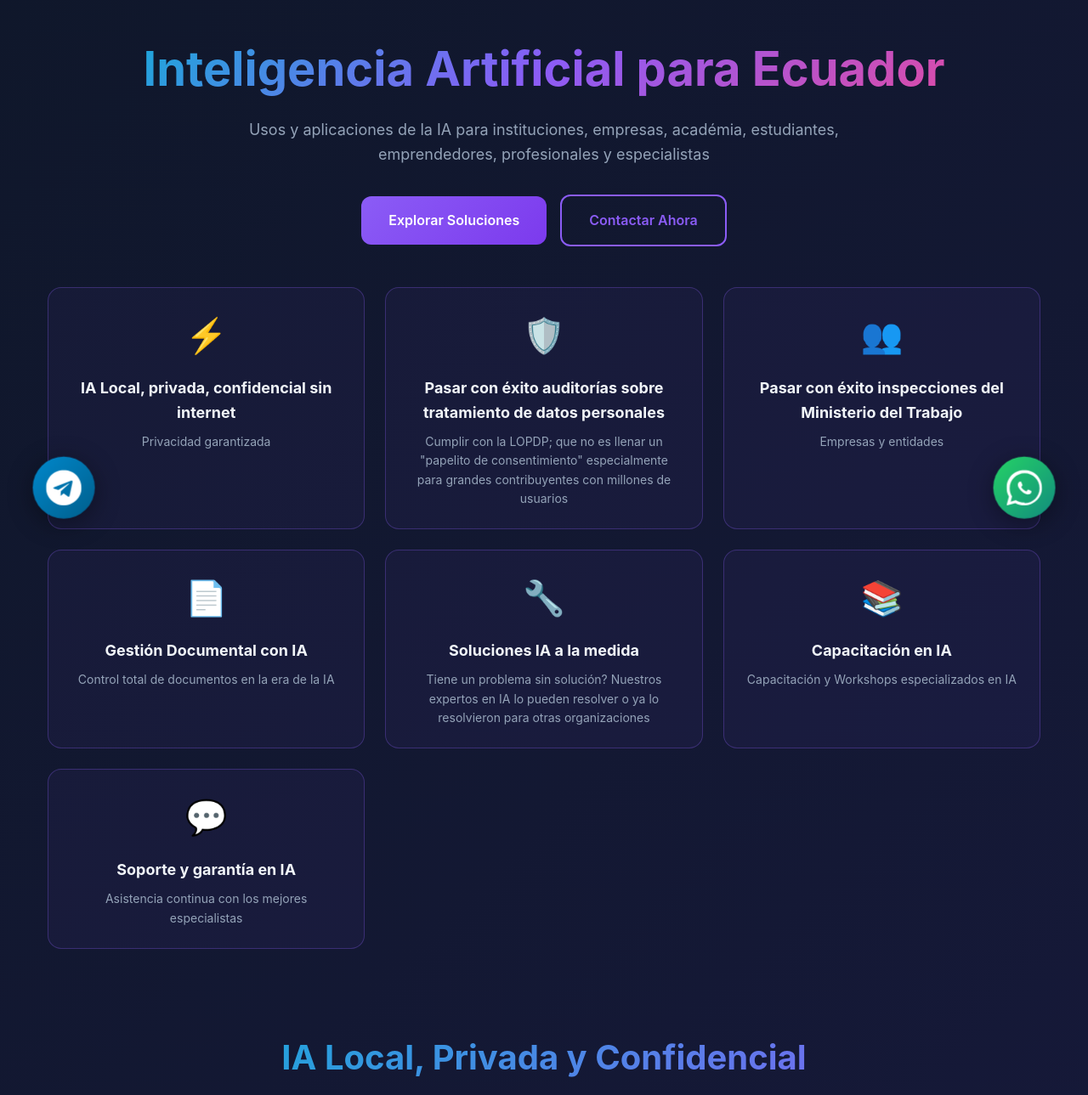
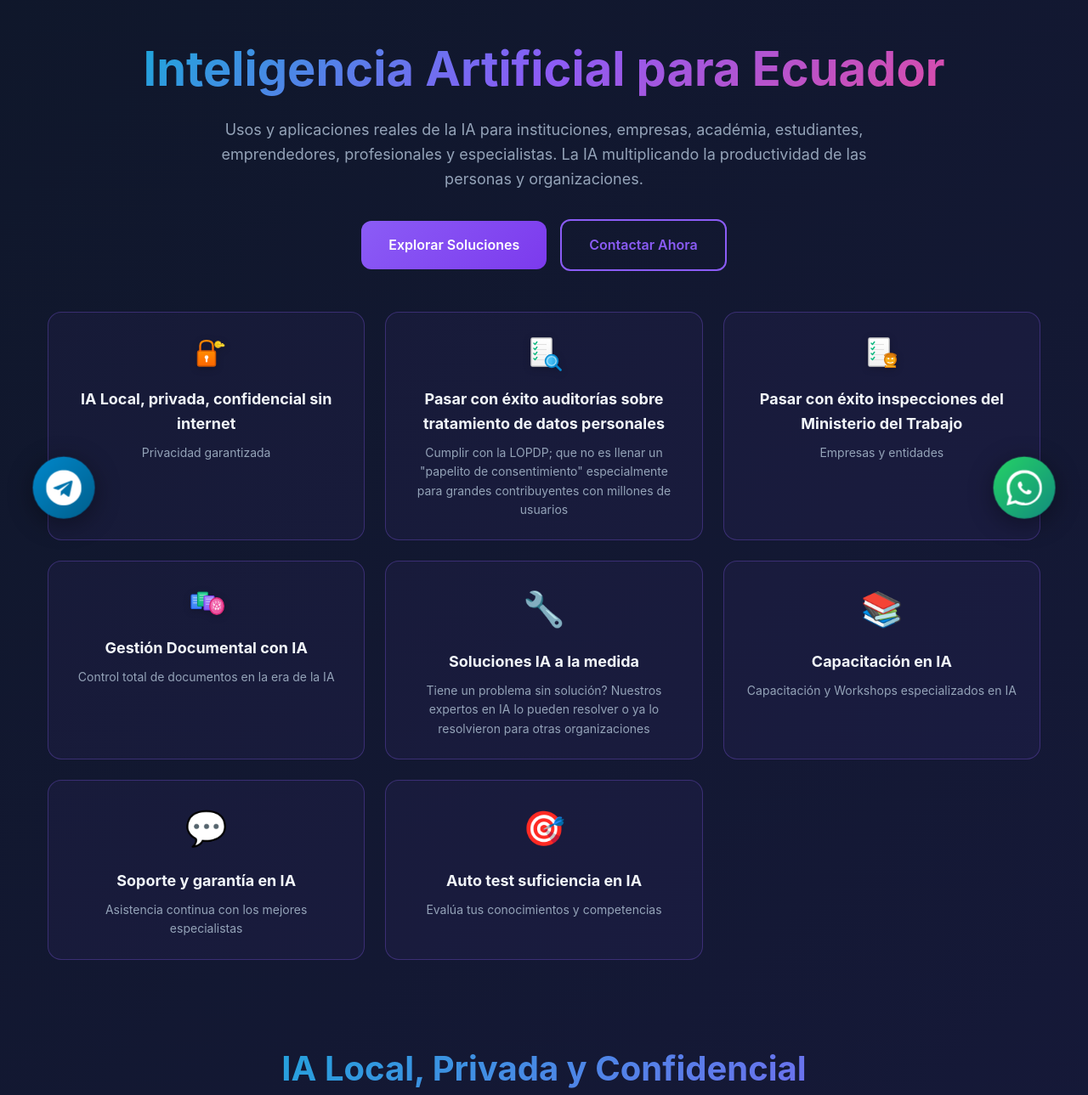
Before and after one commit to ricardoortegao/iaparaecuador, a PHP site: page /index.html in a window 1280 px wide. Shown: the part 161-1450 px from the top of the page at 85% size. Run offline with PHP 8.4, Linux system fonts and the light colour scheme.

Commit message:
Actualizacion automatica

```diff
--- a/public/index.html
+++ b/public/index.html
@@ -41,7 +41,7 @@
             <div class="container">
                 <div class="hero-content">
                     <h1 class="hero-title">Inteligencia Artificial para Ecuador</h1>
-                    <p class="hero-subtitle">Usos y aplicaciones de la IA para instituciones, empresas, académia, estudiantes, emprendedores, profesionales y especialistas</p>
+                    <p class="hero-subtitle">Usos y aplicaciones reales de la IA para instituciones, empresas, académia, estudiantes, emprendedores, profesionales y especialistas. La IA multiplicando la productividad de las personas y organizaciones.</p>
                     <div class="hero-buttons">
                         <a href="#ia-local" class="btn btn-primary">Explorar Soluciones</a>
                         <a href="#contacto" class="btn btn-secondary">Contactar Ahora</a>
@@ -49,39 +49,190 @@
                 </div>
                 <div class="feature-grid">
                     <div class="feature-card" data-modal="modal-ia-local">
-                        <div class="feature-icon">⚡</div>
+                        <div class="feature-icon">
+<svg viewBox="0 0 64 64" width="48" height="48" xmlns="http://www.w3.org/2000/svg">
+  <defs>
+    <linearGradient id="lockGradient" x1="0%" y1="0%" x2="0%" y2="100%">
+      <stop offset="0%" style="stop-color:#ff8c00;stop-opacity:1" />
+      <stop offset="100%" style="stop-color:#ff6600;stop-opacity:1" />
+    </linearGradient>
+    <linearGradient id="keyGradient" x1="0%" y1="0%" x2="100%" y2="0%">
+      <stop offset="0%" style="stop-color:#ffd700;stop-opacity:1" />
+      <stop offset="100%" style="stop-color:#ffed4e;stop-opacity:1" />
+    </linearGradient>
+  </defs>
+  <!-- Candado -->
+  <rect x="18" y="28" width="28" height="24" rx="3" fill="url(#lockGradient)" stroke="#cc5500" stroke-width="2"/>
+  <path d="M 22 28 L 22 20 Q 22 12 32 12 Q 42 12 42 20 L 42 28" fill="none" stroke="url(#lockGradient)" stroke-width="3" stroke-linecap="round"/>
+  <circle cx="32" cy="38" r="3" fill="#fff" opacity="0.9"/>
+  <rect x="30.5" y="38" width="3" height="8" rx="1.5" fill="#fff" opacity="0.9"/>
+  <!-- Llave -->
+  <circle cx="50" cy="18" r="5" fill="url(#keyGradient)" stroke="#daa520" stroke-width="1.5"/>
+  <circle cx="50" cy="18" r="2" fill="none" stroke="#daa520" stroke-width="1"/>
+  <rect x="48" y="18" width="12" height="3" rx="1" fill="url(#keyGradient)" stroke="#daa520" stroke-width="1"/>
+  <rect x="56" y="16" width="2" height="2" fill="url(#keyGradient)"/>
+  <rect x="56" y="19" width="2" height="2" fill="url(#keyGradient)"/>
+</svg>
+</div>
                         <h3>IA Local, privada, confidencial sin internet</h3>
                         <p>Privacidad garantizada</p>
                     </div>
                     <div class="feature-card" data-modal="modal-datos-personales">
-                        <div class="feature-icon">🛡️</div>
+                        <div class="feature-icon">
+<svg viewBox="0 0 64 64" width="48" height="48" xmlns="http://www.w3.org/2000/svg">
+  <defs>
+    <linearGradient id="paperGradient" x1="0%" y1="0%" x2="0%" y2="100%">
+      <stop offset="0%" style="stop-color:#ffffff;stop-opacity:1" />
+      <stop offset="100%" style="stop-color:#f0f0f0;stop-opacity:1" />
+    </linearGradient>
+    <linearGradient id="magnifierGradient" x1="0%" y1="0%" x2="100%" y2="100%">
+      <stop offset="0%" style="stop-color:#4fc3f7;stop-opacity:1" />
+      <stop offset="100%" style="stop-color:#29b6f6;stop-opacity:1" />
+    </linearGradient>
+  </defs>
+  <!-- Papel/Documento -->
+  <rect x="12" y="8" width="32" height="44" rx="2" fill="url(#paperGradient)" stroke="#d0d0d0" stroke-width="2"/>
+  <!-- Líneas del checklist -->
+  <line x1="20" y1="18" x2="36" y2="18" stroke="#e0e0e0" stroke-width="1.5"/>
+  <line x1="20" y1="26" x2="36" y2="26" stroke="#e0e0e0" stroke-width="1.5"/>
+  <line x1="20" y1="34" x2="36" y2="34" stroke="#e0e0e0" stroke-width="1.5"/>
+  <line x1="20" y1="42" x2="36" y2="42" stroke="#e0e0e0" stroke-width="1.5"/>
+  <!-- Checkmarks verdes -->
+  <path d="M 16 16 L 18 18 L 21 14" fill="none" stroke="#10b981" stroke-width="2" stroke-linecap="round" stroke-linejoin="round"/>
+  <path d="M 16 24 L 18 26 L 21 22" fill="none" stroke="#10b981" stroke-width="2" stroke-linecap="round" stroke-linejoin="round"/>
+  <path d="M 16 32 L 18 34 L 21 30" fill="none" stroke="#10b981" stroke-width="2" stroke-linecap="round" stroke-linejoin="round"/>
+  <path d="M 16 40 L 18 42 L 21 38" fill="none" stroke="#10b981" stroke-width="2" stroke-linecap="round" stroke-linejoin="round"/>
+  <!-- Lupa -->
+  <circle cx="44" cy="44" r="10" fill="url(#magnifierGradient)" stroke="#0288d1" stroke-width="2" opacity="0.95"/>
+  <circle cx="44" cy="44" r="7" fill="none" stroke="#ffffff" stroke-width="1.5" opacity="0.6"/>
+  <line x1="51" y1="51" x2="58" y2="58" stroke="#0288d1" stroke-width="3.5" stroke-linecap="round"/>
+</svg>
+</div>
                         <h3>Pasar con éxito auditorías sobre tratamiento de datos personales</h3>
                         <p>Cumplir con la LOPDP; que no es llenar un "papelito de consentimiento" especialmente para grandes contribuyentes con millones de usuarios</p>
                     </div>
                     <div class="feature-card" data-modal="modal-salud-ocupacional">
-                        <div class="feature-icon">👥</div>
+                        <div class="feature-icon">
+<svg viewBox="0 0 64 64" width="48" height="48" xmlns="http://www.w3.org/2000/svg">
+  <defs>
+    <linearGradient id="paperGradient2" x1="0%" y1="0%" x2="0%" y2="100%">
+      <stop offset="0%" style="stop-color:#ffffff;stop-opacity:1" />
+      <stop offset="100%" style="stop-color:#f0f0f0;stop-opacity:1" />
+    </linearGradient>
+    <linearGradient id="inspectorGradient" x1="0%" y1="0%" x2="0%" y2="100%">
+      <stop offset="0%" style="stop-color:#fbbf24;stop-opacity:1" />
+      <stop offset="100%" style="stop-color:#f59e0b;stop-opacity:1" />
+    </linearGradient>
+  </defs>
+  <!-- Papel/Documento -->
+  <rect x="12" y="8" width="32" height="44" rx="2" fill="url(#paperGradient2)" stroke="#d0d0d0" stroke-width="2"/>
+  <!-- Líneas del checklist -->
+  <line x1="20" y1="18" x2="36" y2="18" stroke="#e0e0e0" stroke-width="1.5"/>
+  <line x1="20" y1="26" x2="36" y2="26" stroke="#e0e0e0" stroke-width="1.5"/>
+  <line x1="20" y1="34" x2="36" y2="34" stroke="#e0e0e0" stroke-width="1.5"/>
+  <line x1="20" y1="42" x2="36" y2="42" stroke="#e0e0e0" stroke-width="1.5"/>
+  <!-- Checkmarks verdes -->
+  <path d="M 16 16 L 18 18 L 21 14" fill="none" stroke="#10b981" stroke-width="2" stroke-linecap="round" stroke-linejoin="round"/>
+  <path d="M 16 24 L 18 26 L 21 22" fill="none" stroke="#10b981" stroke-width="2" stroke-linecap="round" stroke-linejoin="round"/>
+  <path d="M 16 32 L 18 34 L 21 30" fill="none" stroke="#10b981" stroke-width="2" stroke-linecap="round" stroke-linejoin="round"/>
+  <path d="M 16 40 L 18 42 L 21 38" fill="none" stroke="#10b981" stroke-width="2" stroke-linecap="round" stroke-linejoin="round"/>
+  <!-- Inspector (cabeza de persona) -->
+  <circle cx="46" cy="42" r="9" fill="url(#inspectorGradient)" stroke="#d97706" stroke-width="2"/>
+  <!-- Cara -->
+  <circle cx="43" cy="40" r="1.5" fill="#ffffff"/>
+  <circle cx="49" cy="40" r="1.5" fill="#ffffff"/>
+  <path d="M 42 46 Q 46 48 50 46" fill="none" stroke="#ffffff" stroke-width="1.5" stroke-linecap="round"/>
+  <!-- Casco/Sombrero inspector -->
+  <ellipse cx="46" cy="35" rx="10" ry="4" fill="#d97706" opacity="0.8"/>
+  <rect x="41" y="32" width="10" height="3" rx="1" fill="#d97706"/>
+  <!-- Hombros/Cuello -->
+  <path d="M 38 51 L 38 54 L 54 54 L 54 51" fill="url(#inspectorGradient)" stroke="#d97706" stroke-width="1.5"/>
+</svg>
+</div>
                         <h3>Pasar con éxito inspecciones del Ministerio del Trabajo</h3>
                         <p>Empresas y entidades</p>
                     </div>
                     <div class="feature-card" data-modal="modal-gestion-documental">
-                        <div class="feature-icon">📄</div>
+                        <div class="feature-icon">
+<svg viewBox="0 0 64 64" width="48" height="48" xmlns="http://www.w3.org/2000/svg">
+  <defs>
+    <linearGradient id="doc1Gradient" x1="0%" y1="0%" x2="0%" y2="100%">
+      <stop offset="0%" style="stop-color:#60a5fa;stop-opacity:1" />
+      <stop offset="100%" style="stop-color:#3b82f6;stop-opacity:1" />
+    </linearGradient>
+    <linearGradient id="doc2Gradient" x1="0%" y1="0%" x2="0%" y2="100%">
+      <stop offset="0%" style="stop-color:#34d399;stop-opacity:1" />
+      <stop offset="100%" style="stop-color:#10b981;stop-opacity:1" />
+    </linearGradient>
+    <linearGradient id="doc3Gradient" x1="0%" y1="0%" x2="0%" y2="100%">
+      <stop offset="0%" style="stop-color:#a78bfa;stop-opacity:1" />
+      <stop offset="100%" style="stop-color:#8b5cf6;stop-opacity:1" />
+    </linearGradient>
+    <linearGradient id="brainGradient" x1="0%" y1="0%" x2="100%" y2="100%">
+      <stop offset="0%" style="stop-color:#f472b6;stop-opacity:1" />
+      <stop offset="100%" style="stop-color:#ec4899;stop-opacity:1" />
+    </linearGradient>
+  </defs>
+  <!-- Documento 1 (azul) -->
+  <rect x="8" y="20" width="16" height="22" rx="1.5" fill="url(#doc1Gradient)" stroke="#2563eb" stroke-width="1.5"/>
+  <line x1="11" y1="25" x2="21" y2="25" stroke="#ffffff" stroke-width="1" opacity="0.7"/>
+  <line x1="11" y1="29" x2="21" y2="29" stroke="#ffffff" stroke-width="1" opacity="0.7"/>
+  <line x1="11" y1="33" x2="18" y2="33" stroke="#ffffff" stroke-width="1" opacity="0.7"/>
+  <!-- Documento 2 (verde) -->
+  <rect x="18" y="16" width="16" height="22" rx="1.5" fill="url(#doc2Gradient)" stroke="#059669" stroke-width="1.5"/>
+  <line x1="21" y1="21" x2="31" y2="21" stroke="#ffffff" stroke-width="1" opacity="0.7"/>
+  <line x1="21" y1="25" x2="31" y2="25" stroke="#ffffff" stroke-width="1" opacity="0.7"/>
+  <line x1="21" y1="29" x2="28" y2="29" stroke="#ffffff" stroke-width="1" opacity="0.7"/>
+  <!-- Documento 3 (morado) -->
+  <rect x="28" y="22" width="16" height="22" rx="1.5" fill="url(#doc3Gradient)" stroke="#7c3aed" stroke-width="1.5"/>
+  <line x1="31" y1="27" x2="41" y2="27" stroke="#ffffff" stroke-width="1" opacity="0.7"/>
+  <line x1="31" y1="31" x2="41" y2="31" stroke="#ffffff" stroke-width="1" opacity="0.7"/>
+  <line x1="31" y1="35" x2="38" y2="35" stroke="#ffffff" stroke-width="1" opacity="0.7"/>
+  <!-- Cerebro IA (rosa/magenta) -->
+  <ellipse cx="48" cy="38" rx="11" ry="13" fill="url(#brainGradient)" stroke="#db2777" stroke-width="2"/>
+  <!-- Detalles del cerebro -->
+  <path d="M 42 32 Q 44 34 42 36" fill="none" stroke="#ffffff" stroke-width="1.5" opacity="0.6"/>
+  <path d="M 46 30 Q 48 32 46 34" fill="none" stroke="#ffffff" stroke-width="1.5" opacity="0.6"/>
+  <path d="M 50 30 Q 52 32 50 34" fill="none" stroke="#ffffff" stroke-width="1.5" opacity="0.6"/>
+  <path d="M 54 32 Q 52 34 54 36" fill="none" stroke="#ffffff" stroke-width="1.5" opacity="0.6"/>
+  <path d="M 42 38 Q 44 40 42 42" fill="none" stroke="#ffffff" stroke-width="1.5" opacity="0.6"/>
+  <path d="M 46 40 Q 48 42 46 44" fill="none" stroke="#ffffff" stroke-width="1.5" opacity="0.6"/>
+  <path d="M 50 40 Q 52 42 50 44" fill="none" stroke="#ffffff" stroke-width="1.5" opacity="0.6"/>
+  <path d="M 54 38 Q 52 40 54 42" fill="none" stroke="#ffffff" stroke-width="1.5" opacity="0.6"/>
+  <!-- Conexiones neuronales -->
+  <circle cx="44" cy="36" r="1.5" fill="#ffffff" opacity="0.8"/>
+  <circle cx="48" cy="38" r="1.5" fill="#ffffff" opacity="0.8"/>
+  <circle cx="52" cy="36" r="1.5" fill="#ffffff" opacity="0.8"/>
+  <circle cx="46" cy="42" r="1.5" fill="#ffffff" opacity="0.8"/>
+  <circle cx="50" cy="42" r="1.5" fill="#ffffff" opacity="0.8"/>
+</svg>
+</div>
                         <h3>Gestión Documental con IA</h3>
                         <p>Control total de documentos en la era de la IA</p>
                     </div>
                     <div class="feature-card" data-modal="modal-soluciones">
-                        <div class="feature-icon">🔧</div>
+                        <div class="feature-icon">
+🔧</div>
                         <h3>Soluciones IA a la medida</h3>
                         <p>Tiene un problema sin solución? Nuestros expertos en IA lo pueden resolver o ya lo resolvieron para otras organizaciones</p>
                     </div>
                     <div class="feature-card" data-modal="modal-capacitacion">
-                        <div class="feature-icon">📚</div>
+                        <div class="feature-icon">
+📚</div>
                         <h3>Capacitación en IA</h3>
                         <p>Capacitación y Workshops especializados en IA</p>
                     </div>
                     <div class="feature-card" data-modal="modal-soporte">
-                        <div class="feature-icon">💬</div>
+                        <div class="feature-icon">
+💬</div>
                         <h3>Soporte y garantía en IA</h3>
                         <p>Asistencia continua con los mejores especialistas</p>
+                    </div>
+                    <div class="feature-card" data-modal="modal-test-ia">
+                        <div class="feature-icon">
+🎯</div>
+                        <h3>Auto test suficiencia en IA</h3>
+                        <p>Evalúa tus conocimientos y competencias</p>
                     </div>
                 </div>
             </div>
@@ -589,10 +740,10 @@
                         </div>
                         <div class="reference-item">
                             <h4 class="reference-name">
-                                <a href="https://www.registroficial.gob.ec/" target="_blank" rel="noopener noreferrer">Ley Orgánica de Protección de Datos Personales ↗</a>
+                                <a href="https://spdp.gob.ec/" target="_blank" rel="noopener noreferrer">Ley Orgánica de Protección de Datos Personales ↗</a>
                             </h4>
                             <p class="reference-description">Texto completo de la LOPDP - Registro Oficial</p>
-                            <p class="reference-url"><small>https://www.registroficial.gob.ec/</small></p>
+                            <p class="reference-url"><small>https://spdp.gob.ec/</small></p>
                         </div>
                         <div class="reference-item">
                             <h4 class="reference-name">
@@ -738,7 +889,7 @@
                     <li>Funciona sin conexión a internet</li>
                 </ul>
                 <div class="modal-actions">
-                    <a href="#ia-local" class="btn btn-primary modal-btn">Ver Sección Completa</a>
+                    <a href="https://iasoloparami.com" target="_blank" rel="noopener noreferrer" class="btn btn-primary modal-btn">Ver detalle y cotizador</a>
                     <button class="btn btn-secondary modal-btn modal-close-btn">Cerrar</button>
                 </div>
             </div>
@@ -874,7 +1025,7 @@
                     <li>Grupos de hasta 20 personas</li>
                 </ul>
                 <div class="modal-actions">
-                    <a href="#capacitacion" class="btn btn-primary modal-btn">Ver Sección Completa</a>
+                    <a href="https://expertosenia.net" target="_blank" rel="noopener noreferrer" class="btn btn-primary modal-btn">Abrir ExpertosEnIa.net</a>
                     <button class="btn btn-secondary modal-btn modal-close-btn">Cerrar</button>
                 </div>
             </div>
@@ -905,6 +1056,32 @@
             </div>
         </div>
     </div>
+    <div id="modal-test-ia" class="modal">
+        <div class="modal-content">
+            <div class="modal-header">
+                <h2>Tests de Suficiencia en Inteligencia Artificial</h2>
+                <button class="modal-close">&times;</button>
+            </div>
+            <div class="modal-body">
+                <p class="modal-description">Evalúa tu nivel de conocimiento en diferentes áreas de IA con nuestros tests especializados</p>
+                <ul class="modal-list">
+                    <li>Test de Fundamentos de IA: conceptos básicos y terminología</li>
+                    <li>Test de Machine Learning: algoritmos y técnicas</li>
+                    <li>Test de Deep Learning: redes neuronales y arquitecturas</li>
+                    <li>Test de IA Generativa: LLMs, prompts y aplicaciones</li>
+                    <li>Test de Ética en IA: privacidad, sesgos y responsabilidad</li>
+                    <li>Test de IA Local: implementación y despliegue privado</li>
+                    <li>Resultados inmediatos con retroalimentación</li>
+                    <li>Certificado digital de competencias</li>
+                    <li>Recomendaciones personalizadas de capacitación</li>
+                </ul>
+                <div class="modal-actions">
+                    <a href="https://expertosenia.net/test" target="_blank" rel="noopener noreferrer" class="btn btn-primary modal-btn">Realizar Tests</a>
+                    <button class="btn btn-secondary modal-btn modal-close-btn">Cerrar</button>
+                </div>
+            </div>
+        </div>
+    </div>
     <a href="https://t.me/iaparaecuador" target="_blank" rel="noopener noreferrer" class="floating-btn floating-btn-telegram" aria-label="Contactar por Telegram">
         <svg viewBox="0 0 32 32" width="32" height="32" fill="currentColor">
             <path d="M16 0c-8.838 0-16 7.162-16 16s7.162 16 16 16 16-7.163 16-16-7.163-16-16-16zM23.863 10.969l-2.625 12.369c-0.194 0.875-0.712 1.087-1.444 0.681l-4-2.95-1.919 1.85c-0.213 0.213-0.394 0.394-0.8 0.394l0.288-4.075 7.381-6.669c0.319-0.287-0.069-0.444-0.5-0.156l-9.119 5.744-3.931-1.231c-0.856-0.262-0.869-0.85 0.175-1.262l15.369-5.925c0.713-0.256 1.331 0.169 1.094 1.231z"/>
--- a/public/index.php
+++ b/public/index.php
@@ -40,7 +40,7 @@ class IA {
     // ===================================
     public static $hero = [
         'title' => 'Inteligencia Artificial para Ecuador',
-        'subtitle' => 'Usos y aplicaciones de la IA para instituciones, empresas, académia, estudiantes, emprendedores, profesionales y especialistas',
+        'subtitle' => 'Usos y aplicaciones reales de la IA para instituciones, empresas, académia, estudiantes, emprendedores, profesionales y especialistas. La IA multiplicando la productividad de las personas y organizaciones.',
         'buttons' => [
             ['href' => '#ia-local', 'text' => 'Explorar Soluciones', 'class' => 'btn-primary'],
             ['href' => '#contacto', 'text' => 'Contactar Ahora', 'class' => 'btn-secondary']
```
